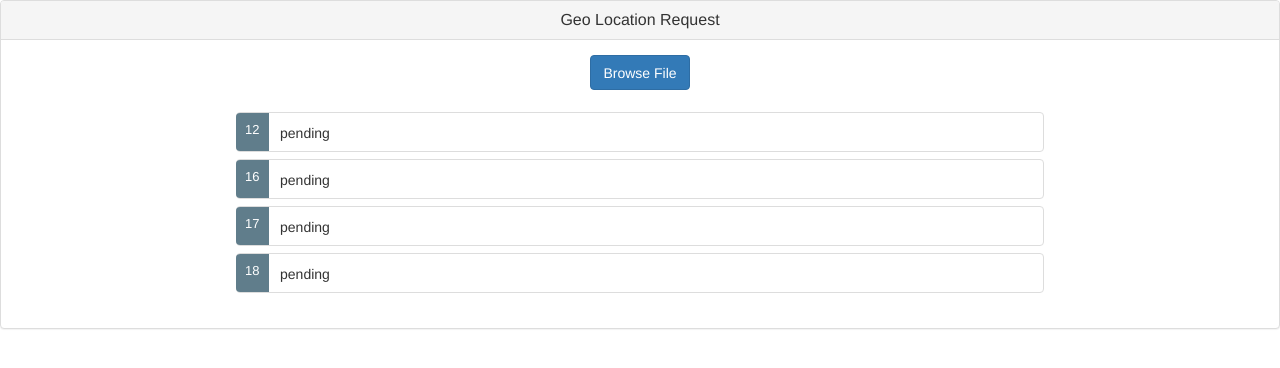
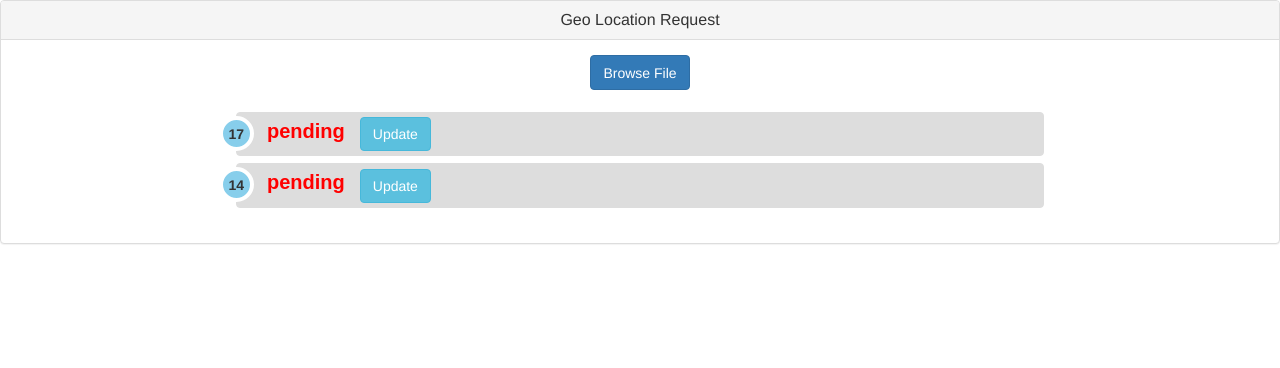
Before and after one commit to knight3001/ReactGeo, a React (Create React App) app: page / in a window 1280 px wide. Shown: the top 368 px of the page. Built offline with nearby package versions, Linux system fonts and the light colour scheme; no server answers.

Commit message:
style job list

```diff
--- a/src/App.css
+++ b/src/App.css
@@ -69,25 +69,98 @@ table th,td{
   margin: .5em;
   padding: .3em .5em .3em 0;
   border-radius: 4px;
-  height: 40px;
+  height: 100%;
   text-align: left;
+  background-color: #ddd;
 }
-.listItem:hover{left: .1em;}
+.listItem:hover{
+  left: .1em;
+  background-color: #fff;
+}
 
+.listItem:hover .badge-left{
+   transform: rotate(360deg);
+}
 .listItem .badge-left{
-    display: inline-block;
-    font-size: small;
-    color: white;
-    background-color: rgb(96, 125, 139);
-    line-height: 1em;
-    position: relative;
-    left: -1px;
-    top: -4px;
-    height: 100%;
-    margin-right: 0.8em;
-    padding: 0.8em 0.7em 0px;
-    border-radius: 4px 0px 0px 4px;
-    height: 38px;
+    position: absolute;
+    left: -1.3em;
+    top: 50%;
+    margin-top: -1.3em;
+    background: #87ceeb;
+    height: 2.5em;
+    width: 2.5em;
+    line-height: 2em;
+    border: .3em solid #fff;
+    text-align: center;
+    font-weight: 700;
+    border-radius: 2em;
+    -webkit-transition: all .3s ease-out;
+    transition: all .3s ease-out
+}
+
+.listItem .badge-status{
+  text-align: center;
+  font-weight: bold;
+  font-size: 20px;
+  font-family: neosans, Arial, Helvetica, sans-serif;
+  margin-left: 30px;
+}
+
+.listItem .btn{
+  margin-left: 15px;
+}
+
+.listItem .list-table{
+  width: 99%;
+  margin: .5em;
+}
+
+.listItem .list-table td, .listItem .list-table th{
+  padding: 5px;
 }
 
 /* rounded-list */
+
+/* spinner */
+.spinner {
+  margin-left: 20px;
+  width: 70px;
+  text-align: center;
+}
+
+.spinner > div {
+  width: 15px;
+  height: 15px;
+  background-color: #333;
+
+  border-radius: 100%;
+  display: inline-block;
+  -webkit-animation: sk-bouncedelay 1.4s infinite ease-in-out both;
+  animation: sk-bouncedelay 1.4s infinite ease-in-out both;
+}
+
+.spinner .bounce1 {
+  -webkit-animation-delay: -0.32s;
+  animation-delay: -0.32s;
+}
+
+.spinner .bounce2 {
+  -webkit-animation-delay: -0.16s;
+  animation-delay: -0.16s;
+}
+
+@-webkit-keyframes sk-bouncedelay {
+  0%, 80%, 100% { -webkit-transform: scale(0) }
+  40% { -webkit-transform: scale(1.0) }
+}
+
+@keyframes sk-bouncedelay {
+  0%, 80%, 100% {
+    -webkit-transform: scale(0);
+    transform: scale(0);
+  } 40% {
+    -webkit-transform: scale(1.0);
+    transform: scale(1.0);
+  }
+}
+/* spinner */
--- a/src/geo/Geo.js
+++ b/src/geo/Geo.js
@@ -41,7 +41,7 @@ class UserForm extends Component {
                         _that.props.onUserChange(
                             response.data["jobid"]
                         );
-                        console.log(response.data);
+                        //console.log(response.data);
                     }
                     //console.log(response);
                 })
@@ -78,9 +78,9 @@ class JobTable extends Component {
             buf.push(<Job jobid={jobList[i]} key={i} />);
         }
         return (
-            <ol className="list-group">
+            <div className="list-group">
                 {buf}
-            </ol>
+            </div>
         )
     }
 }
@@ -92,17 +92,32 @@ class Job extends Component {
             code: "pending",
             addresses: []
         };
+
+        this.handleClick = this.handleClick.bind(this);
     }
 
     componentDidMount() {
         const jobid = this.props.jobid;
+        this.checkJobStatus(jobid);
+    }
+
+    handleClick() {
+        const jobid = this.props.jobid;
+        this.setState({
+            code: "waiting"
+        })
+        this.checkJobStatus(jobid);
+    }
+
+    checkJobStatus(jobid) {
         axios.get(ApiUrl + jobid, {
             params: {}
         })
             .then(response => {
                 if (response.status === 200) {
                     this.setState({
-                        code: response.data["code"]
+                        code: response.data["code"],
+                        addresses: response.data["results"]
                     })
                 }
             })
@@ -114,12 +129,56 @@ class Job extends Component {
     render() {
         const jobid = this.props.jobid;
         const code = this.state.code;
-        return (
-            <li className="list-group-item listItem">
-                <span className="badge-left">{jobid}</span>
-                {code}
-            </li>
-        )
+        const addresses = this.state.addresses;
+        if (code === "pending") {
+            return (
+                <div className="list-group-item listItem">
+                    <span className="badge-left">{jobid}</span>
+                    <span className="badge-status" style={{ color: "red" }}>{code}</span>
+                    <button type="button" className="btn btn-info" onClick={this.handleClick}>Update</button>
+                </div>
+            )
+        }
+        else if (code === "waiting") {
+            return (
+                <div className="list-group-item listItem">
+                    <span className="badge-left">{jobid}</span>
+                    <span className="badge-status" style={{ color: "yellow" }}>{code}</span>
+                    <span className="spinner">
+                        <div className="bounce1"></div>
+                        <div className="bounce2"></div>
+                        <div className="bounce3"></div>
+                    </span>
+                    <span className="clear"></span>
+                </div>
+            )
+        }
+        else {
+            let buf = [];
+            for (let i = 0; i < addresses.length; i++) {
+                buf.push(<tr key={i}><td>{addresses[i]["name"]}</td><td>{addresses[i]["address"]}</td>
+                    <td>{addresses[i]["latitude"]}</td><td>{addresses[i]["longitude"]}</td></tr>)
+            }
+            return (
+                <div className="list-group-item listItem">
+                    <span className="badge-left">{jobid}</span>
+                    <span className="badge-status flashRow" style={{ color: "green" }}>{code}</span>
+                    <table className="list-table table-bordered">
+                        <thead>
+                            <tr>
+                                <th>Name</th>
+                                <th>Address</th>
+                                <th>Latitude</th>
+                                <th>longitude</th>
+                            </tr>
+                        </thead>
+                        <tbody>
+                            {buf}
+                        </tbody>
+                    </table>
+                </div>
+            )
+        }
     }
 }
 
@@ -127,16 +186,14 @@ class Geo extends Component {
     constructor(props) {
         super(props);
         this.state = {
-            jobList: [12, 16, 17, 18]
+            jobList: [17, 14]
         };
         this.handleJobChange = this.handleJobChange.bind(this);
     }
 
     handleJobChange(jobid) {
         this.setState({
-            jobList: this.state.jobList.concat([{
-                jobid
-            }])
+            jobList: this.state.jobList.concat(jobid)
         });
     }
 
```
